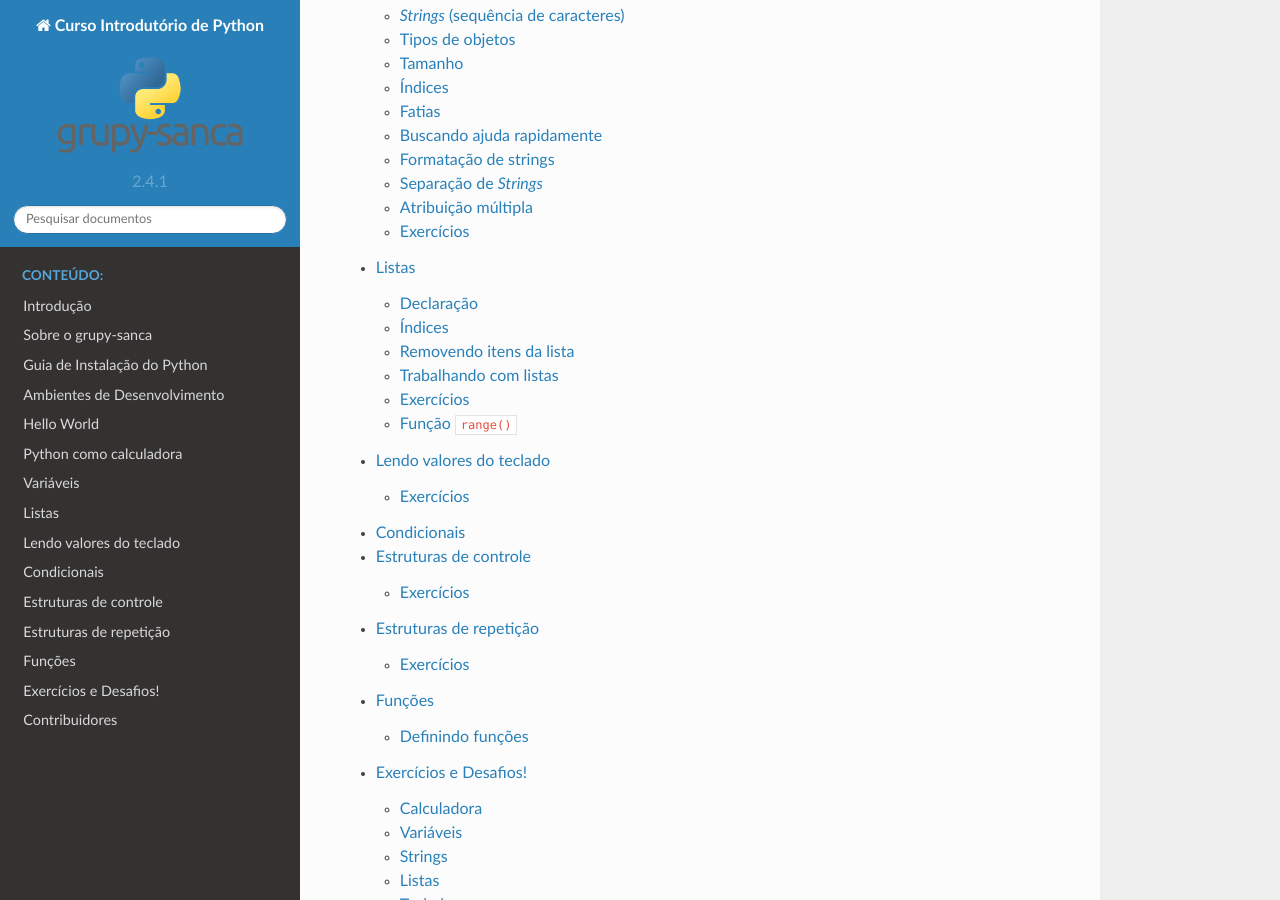
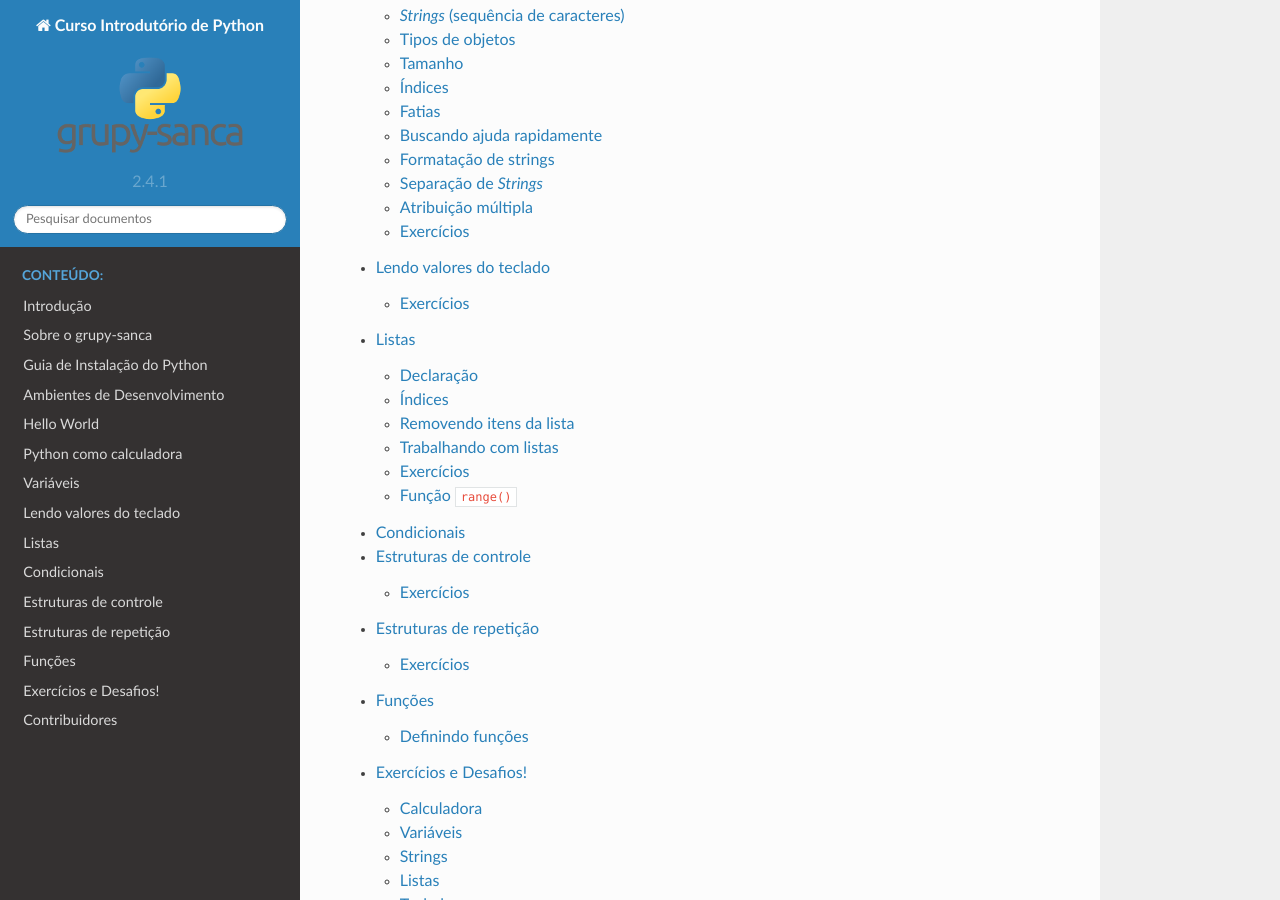
Before and after one commit to grupy-sanca/curso-python, a Sphinx documentation site: the page built from source/index.rst, in a window 1280 px wide and 900 px high, scrolled down 1585 px. Built offline with Sphinx 7.4.7 and the Read the Docs theme 2.0.0, drawn with Linux system fonts in a browser that asks for light colours.

```diff
--- a/source/index.rst
+++ b/source/index.rst
@@ -14,8 +14,8 @@ Curso Introdutório de Python
    hello_world
    calculadora
    variaveis
+   input
    listas
-   input
    condicionais
    controle
    repeticao
```
